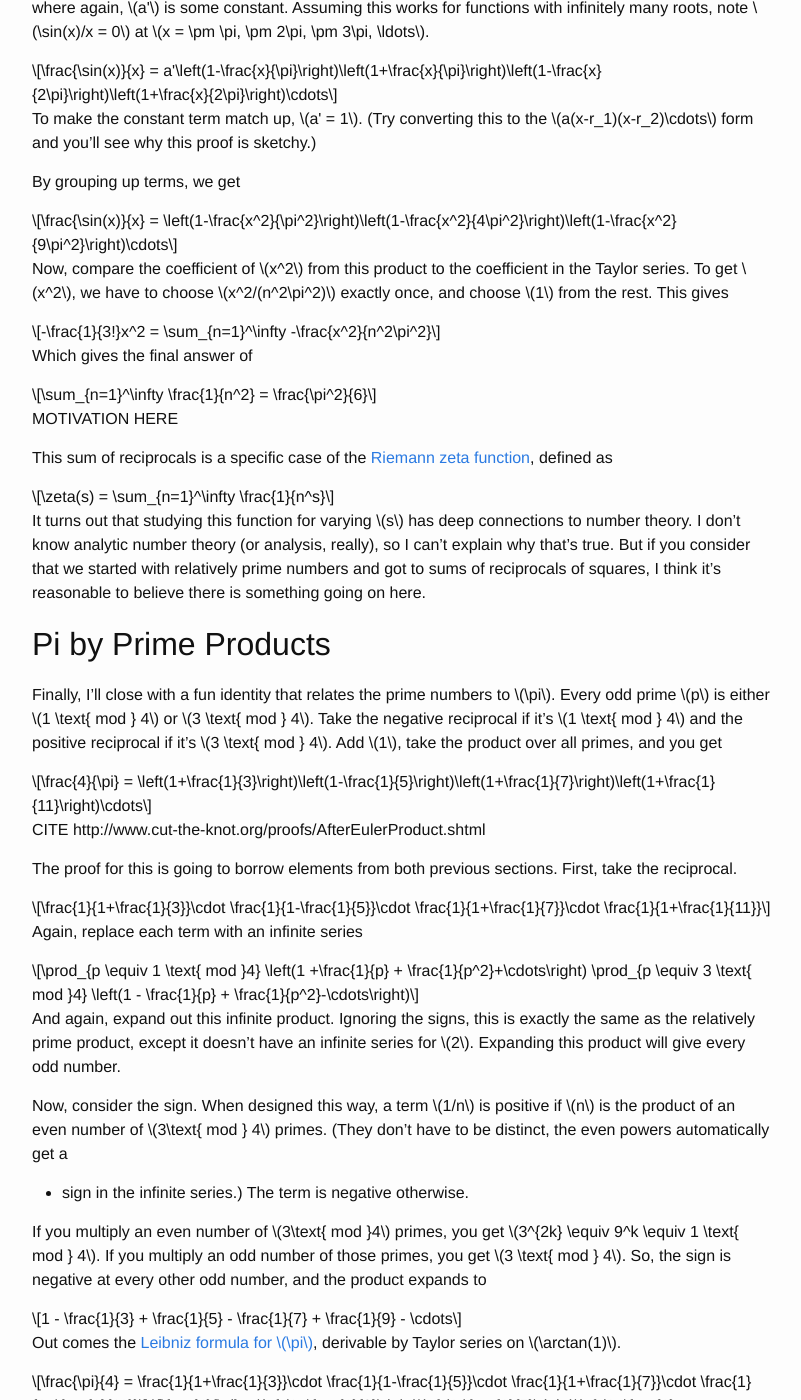
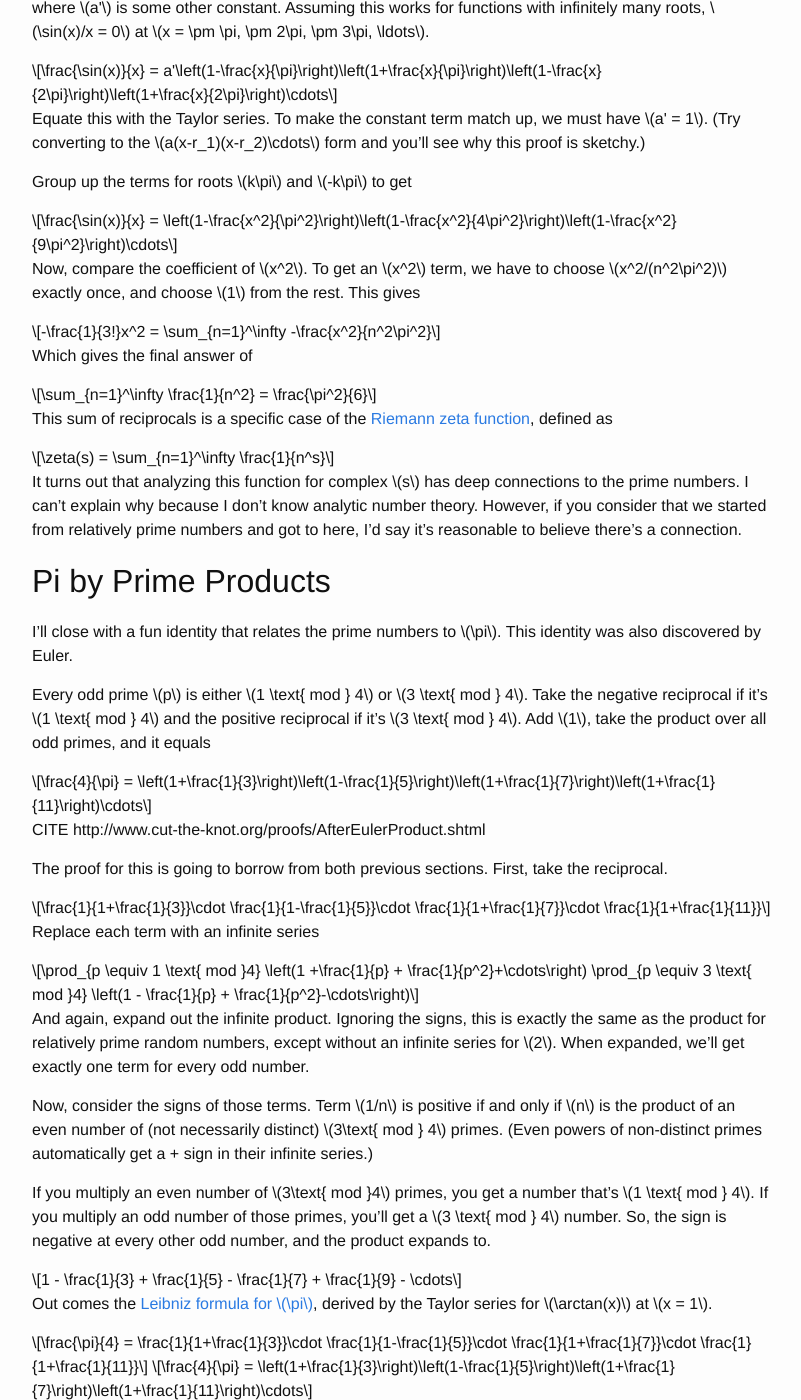
Before and after one commit to alexirpan/alexirpan.github.io, a Jekyll site: the page built from _posts/2016-03-21-primes-pi.markdown, in a window 1280 px wide and 1400 px high, scrolled down 2468 px. Shown: the whole window, without its empty margins (238-1039 px from the left). Built offline with Jekyll 4.4.1, drawn with Linux system fonts in a browser that asks for light colours; some of the changed text lies outside the part shown.

Commit message:
Edits to other two sections

```diff
--- a/_posts/2016-03-21-primes-pi.markdown
+++ b/_posts/2016-03-21-primes-pi.markdown
@@ -149,9 +149,9 @@ $$
     \sum_{n=1}^\infty \frac{1}{n^2} = \frac{\pi^2}{6}
 $$
 
-This was first proved by Euler in 1734 by sketchy proof methods, and it took
-a few years to make the proof rigorous. Nevertheless, I'm presenting the
-sketchy proof.
+This was first proved by Euler in 1734 by sketchy proof methods. It took another
+7 years for Euler to make his proof rigorous.
+Nevertheless, I'm presenting the sketchy proof.
 
 To prove this is true, we're going to use the Taylor series expansion for
 $$\sin(x)$$. For all $$x$$, the sine can be written as
@@ -166,44 +166,43 @@ $$
     \frac{\sin(x)}{x} = 1 - \frac{x^2}{3!} + \frac{x^4}{5!} - \cdots
 $$
 
-(If you don't know what Taylor series are, take this on faith, it's not worth
-explaining in this post.)
+(If you don't know what Taylor series are, take this on faith.)
 
-The idea Euler used was to treat $$\sin$$ as an infinite degree polynomial.
+The idea Euler used was to treat $$\frac{\sin(x)}{x}$$ as an infinite degree polynomial.
 Any polynomial $$p(x)$$ with roots $$r_1,\ldots, r_n$$ can be written as
 
 $$
     p(x) = a(x-r_1)(x-r_2)\cdots(x-r_n)
 $$
 
-where $$a$$ is some constant. But for this proof, we're using a different
+where $$a$$ is some constant. For this proof, we're using a different
 form. Divide each term by $$-r_i$$ to get
 
 $$
     p\left(x\right) = a'\left(1 - \frac{x}{r_1}\right)\left(1 - \frac{x}{r_2}\right)\cdots\left(1-\frac{x}{r_n}\right)
 $$
 
-where again, $$a'$$ is some constant.
-Assuming this works for functions with infinitely many roots, note
-$$\sin(x)/x = 0$$
-at $$x = \pm \pi, \pm 2\pi, \pm 3\pi, \ldots$$.
+where $$a'$$ is some other constant.
+Assuming this works for functions with infinitely many roots,
+$$\sin(x)/x = 0$$ at $$x = \pm \pi, \pm 2\pi, \pm 3\pi, \ldots$$.
 
 $$
     \frac{\sin(x)}{x} = a'\left(1-\frac{x}{\pi}\right)\left(1+\frac{x}{\pi}\right)\left(1-\frac{x}{2\pi}\right)\left(1+\frac{x}{2\pi}\right)\cdots
 $$
 
-To make the constant term match up, $$a' = 1$$.
-(Try converting this to the $$a(x-r_1)(x-r_2)\cdots$$ form and
+Equate this with the Taylor series. To make the constant term match up,
+we must have $$a' = 1$$.
+(Try converting to the $$a(x-r_1)(x-r_2)\cdots$$ form and
 you'll see why this proof is sketchy.)
 
-By grouping up terms, we get
+Group up the terms for roots $$k\pi$$ and $$-k\pi$$ to get
 
 $$
     \frac{\sin(x)}{x} = \left(1-\frac{x^2}{\pi^2}\right)\left(1-\frac{x^2}{4\pi^2}\right)\left(1-\frac{x^2}{9\pi^2}\right)\cdots
 $$
 
-Now, compare the coefficient of $$x^2$$ from this product to the coefficient
-in the Taylor series. To get $$x^2$$, we have to choose $$x^2/(n^2\pi^2)$$
+Now, compare the coefficient of $$x^2$$.
+To get an $$x^2$$ term, we have to choose $$x^2/(n^2\pi^2)$$
 exactly once, and choose $$1$$ from the rest. This gives
 
 $$
@@ -216,8 +215,6 @@ $$
    \sum_{n=1}^\infty \frac{1}{n^2} = \frac{\pi^2}{6}
 $$
 
-MOTIVATION HERE
-
 This sum of reciprocals is a specific case of the [Riemann zeta function](https://en.wikipedia.org/wiki/Riemann_zeta_function),
 defined as
 
@@ -225,20 +222,23 @@ $$
     \zeta(s) = \sum_{n=1}^\infty \frac{1}{n^s}
 $$
 
-It turns out that studying this function for varying $$s$$ has deep connections
-to number theory. I don't know analytic number theory (or analysis, really), so
-I can't explain why that's true. But if you consider that we started with
-relatively prime numbers and got to sums of reciprocals of squares, I think
-it's reasonable to believe there is something going on here.
+It turns out that analyzing this function for complex $$s$$ has deep connections
+to the prime numbers. I can't explain why because I don't know analytic
+number theory. However, if you consider that we started from relatively
+prime numbers and got to here, I'd say it's reasonable to believe there's
+a connection.
 
 
 Pi by Prime Products
 ---------------------------------------------------------------------------
 
-Finally, I'll close with a fun identity that relates the prime numbers to $$\pi$$.
-Every odd prime $$p$$ is either $$1 \text{ mod } 4$$ or $$3 \text{ mod } 4$$. Take the
-negative reciprocal if it's $$1 \text{ mod } 4$$ and the positive reciprocal if it's
-$$3 \text{ mod } 4$$. Add $$1$$, take the product over all primes, and you get
+I'll close with a fun identity that relates the prime numbers to $$\pi$$.
+This identity was also discovered by Euler.
+
+Every odd prime $$p$$ is either $$1 \text{ mod } 4$$ or $$3 \text{ mod } 4$$.
+Take the negative reciprocal if it's $$1 \text{ mod } 4$$ and the positive
+reciprocal if it's $$3 \text{ mod } 4$$. Add $$1$$, take the product over
+all odd primes, and it equals
 
 $$
     \frac{4}{\pi} = \left(1+\frac{1}{3}\right)\left(1-\frac{1}{5}\right)\left(1+\frac{1}{7}\right)\left(1+\frac{1}{11}\right)\cdots
@@ -246,7 +246,7 @@ $$
 
 CITE http://www.cut-the-knot.org/proofs/AfterEulerProduct.shtml
 
-The proof for this is going to borrow elements from both previous
+The proof for this is going to borrow from both previous
 sections. First, take the reciprocal.
 
 $$
@@ -256,35 +256,36 @@ $$
                     \frac{1}{1+\frac{1}{11}}
 $$
 
-Again, replace each term with an infinite series
+Replace each term with an infinite series
 
 $$
     \prod_{p \equiv 1 \text{ mod }4} \left(1 +\frac{1}{p} + \frac{1}{p^2}+\cdots\right)
     \prod_{p \equiv 3 \text{ mod }4} \left(1 - \frac{1}{p} + \frac{1}{p^2}-\cdots\right)
 $$
 
-And again, expand out this infinite product. Ignoring the signs, this is
-exactly the same as the relatively prime product, except it doesn't have
-an infinite series for $$2$$. Expanding this product will give every odd
-number.
+And again, expand out the infinite product. Ignoring the signs, this is
+exactly the same as the product for relatively prime random numbers, except
+without an infinite series for $$2$$. When expanded, we'll get exactly
+one term for every odd number.
 
-Now, consider the sign. When designed this way, a term $$1/n$$ is positive if
-$$n$$ is the product of an even number of $$3\text{ mod } 4$$ primes.
-(They don't have to be distinct, the even powers automatically get a
-+ sign in the infinite series.) The term is negative otherwise.
+Now, consider the signs of those terms. Term $$1/n$$ is positive if and
+only if
+$$n$$ is the product of an even number of (not necessarily distinct) $$3\text{ mod } 4$$ primes.
+(Even powers of non-distinct primes automatically get a + sign in their
+infinite series.)
 
 If you multiply an even number of $$3\text{ mod }4$$ primes, you
-get $$3^{2k} \equiv 9^k \equiv 1 \text{ mod } 4$$. If you multiply
-an odd number of those primes, you get $$3 \text{ mod } 4$$. So,
-the sign is negative at every other odd number, and the product
-expands to
+get a number that's $$1 \text{ mod } 4$$. If you multiply
+an odd number of those primes, you'll get a $$3 \text{ mod } 4$$ number.
+So, the sign is negative at every other odd number, and the product
+expands to.
 
 $$
     1 - \frac{1}{3} + \frac{1}{5} - \frac{1}{7} + \frac{1}{9} - \cdots
 $$
 
-Out comes the [Leibniz formula for $$\pi$$](https://en.wikipedia.org/wiki/Leibniz_formula_for_%CF%80), derivable
-by Taylor series on $$\arctan(1)$$.
+Out comes the [Leibniz formula for $$\pi$$](https://en.wikipedia.org/wiki/Leibniz_formula_for_%CF%80),
+derived by the Taylor series for $$\arctan(x)$$ at $$x = 1$$.
 
 $$
     \frac{\pi}{4} =
@@ -305,5 +306,4 @@ to apply on other problems.)
 Oh My! That's All, Folks!
 -------------------------------------------------------------------------------
 
-That's all I've got. Hope you liked this math diversion, and less
-mathy content is coming soon. If plans work out properly. We'll see.
+That's all I've got. See you next time, for something that should be less mathy.
```
